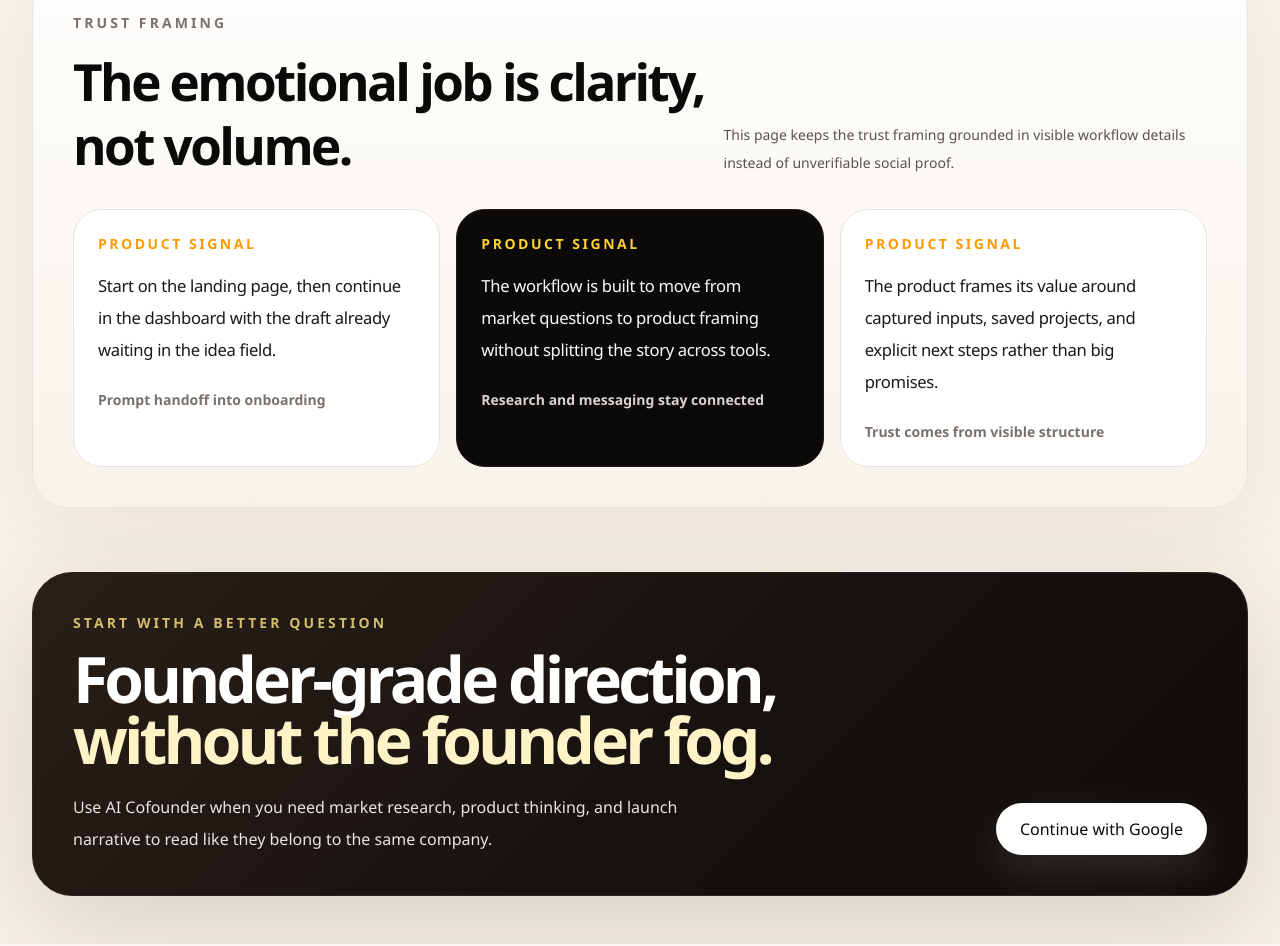
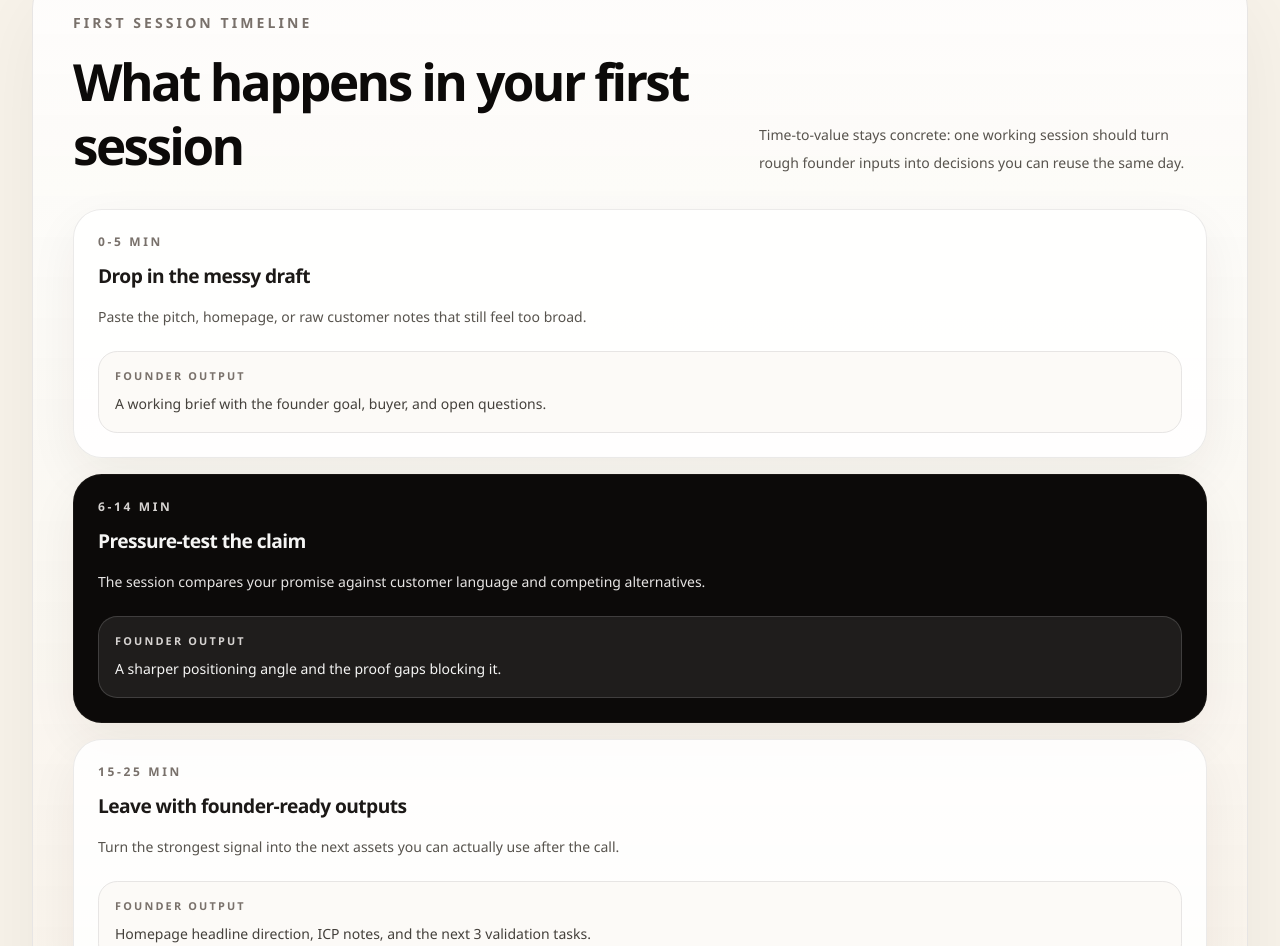
Before and after one commit to jianxux/aicofounder, a Next.js app: page / in a window 1280 px wide. Shown: the part 3806-4752 px from the top of the page. Built offline with nearby package versions, Linux system fonts and the light colour scheme; no server answers.

Commit message:
feat: clarify first-session landing timeline (#4)

```diff
--- a/src/app/page.tsx
+++ b/src/app/page.tsx
@@ -59,6 +59,27 @@ const featureColumns = [
     title: "Bring the product idea into focus while it is still cheap to change.",
     body: "Use AI Cofounder to pressure-test messaging, refine the promise, and decide what deserves to exist before features multiply.",
     bullets: ["Homepage and positioning guidance", "Critical thinking instead of cheerleading", "Launch narrative tied to evidence"],
+  },
+];
+
+const firstSessionTimeline = [
+  {
+    minute: "0-5 min",
+    title: "Drop in the messy draft",
+    body: "Paste the pitch, homepage, or raw customer notes that still feel too broad.",
+    output: "A working brief with the founder goal, buyer, and open questions.",
+  },
+  {
+    minute: "6-14 min",
+    title: "Pressure-test the claim",
+    body: "The session compares your promise against customer language and competing alternatives.",
+    output: "A sharper positioning angle and the proof gaps blocking it.",
+  },
+  {
+    minute: "15-25 min",
+    title: "Leave with founder-ready outputs",
+    body: "Turn the strongest signal into the next assets you can actually use after the call.",
+    output: "Homepage headline direction, ICP notes, and the next 3 validation tasks.",
   },
 ];
 
@@ -479,6 +500,47 @@ export default function LandingPage() {
         <div className="rounded-[2.25rem] border border-stone-200 bg-[linear-gradient(180deg,rgba(255,255,255,0.86)_0%,rgba(248,243,234,0.96)_100%)] p-8 shadow-[0_26px_90px_rgba(28,25,23,0.06)] lg:p-10">
           <div className="flex flex-col gap-3 lg:flex-row lg:items-end lg:justify-between">
             <div>
+              <div className="text-sm font-semibold uppercase tracking-[0.22em] text-stone-500">First session timeline</div>
+              <h2 className="mt-4 text-[clamp(2rem,4vw,3.3rem)] font-semibold leading-tight tracking-[-0.05em] text-stone-950">
+                What happens in your first session
+              </h2>
+            </div>
+            <p className="max-w-md text-sm leading-7 text-stone-600">
+              Time-to-value stays concrete: one working session should turn rough founder inputs into decisions you can reuse the same day.
+            </p>
+          </div>
+
+          <div className="mt-8 space-y-4">
+            {firstSessionTimeline.map((item, index) => (
+              <div
+                key={item.minute}
+                className={`rounded-[1.8rem] border p-6 shadow-[0_18px_50px_rgba(55,37,12,0.06)] ${
+                  index === 1 ? "border-stone-900/85 bg-stone-950 text-stone-100" : "border-stone-200/80 bg-white/86 text-stone-900"
+                }`}
+              >
+                <div className={`text-xs font-semibold uppercase tracking-[0.22em] ${index === 1 ? "text-stone-300" : "text-stone-500"}`}>{item.minute}</div>
+                <h3 className="mt-3 text-[1.2rem] font-semibold tracking-[-0.03em]">{item.title}</h3>
+                <p className={`mt-3 text-sm leading-7 ${index === 1 ? "text-stone-200" : "text-stone-600"}`}>{item.body}</p>
+                <div
+                  className={`mt-5 rounded-[1.2rem] border px-4 py-4 ${
+                    index === 1 ? "border-white/15 bg-white/8 text-stone-100" : "border-stone-200 bg-[#fcfaf7] text-stone-800"
+                  }`}
+                >
+                  <div className={`text-[0.68rem] font-semibold uppercase tracking-[0.2em] ${index === 1 ? "text-stone-300" : "text-stone-500"}`}>
+                    Founder output
+                  </div>
+                  <p className={`mt-2 text-sm leading-6 ${index === 1 ? "text-stone-100" : "text-stone-700"}`}>{item.output}</p>
+                </div>
+              </div>
+            ))}
+          </div>
+        </div>
+      </section>
+
+      <section className="mx-auto w-full max-w-7xl px-6 py-8 lg:px-8">
+        <div className="rounded-[2.25rem] border border-stone-200 bg-[linear-gradient(180deg,rgba(255,255,255,0.86)_0%,rgba(248,243,234,0.96)_100%)] p-8 shadow-[0_26px_90px_rgba(28,25,23,0.06)] lg:p-10">
+          <div className="flex flex-col gap-3 lg:flex-row lg:items-end lg:justify-between">
+            <div>
               <div className="text-sm font-semibold uppercase tracking-[0.22em] text-stone-500">Trust framing</div>
               <h2 className="mt-4 text-[clamp(2rem,4vw,3.35rem)] font-semibold leading-tight tracking-[-0.05em] text-stone-950">
                 The emotional job is clarity, not volume.
```
Also changed, not shown: 1 other file (tests, documents, lock files or other folders).
